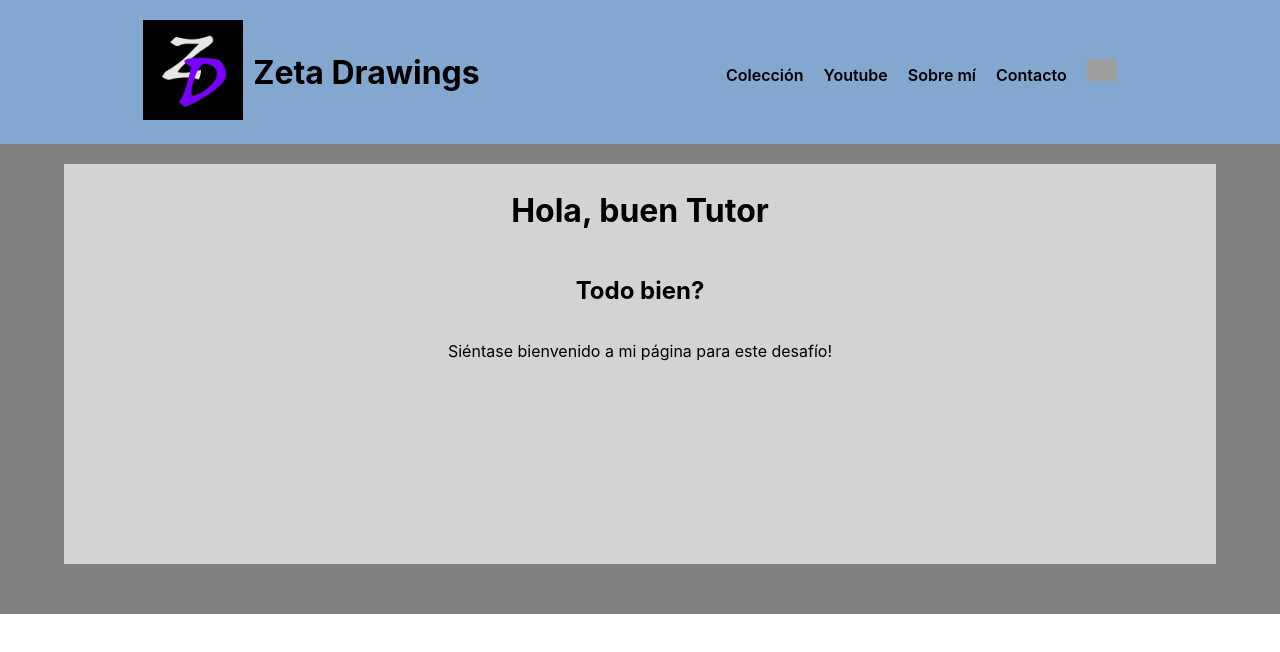
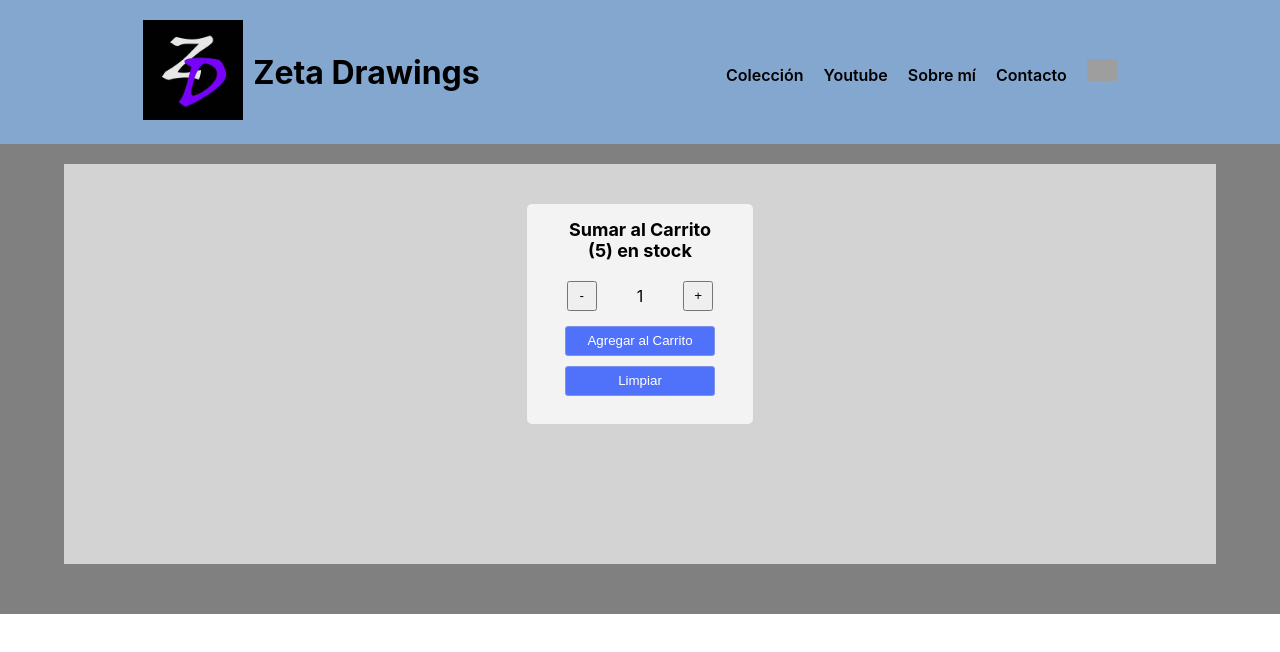
Before and after one commit to lautaro-zaccagnino/ZetaDrawingsREACT, a React (Create React App) app: page / in a window 1280 px wide. Shown: the top 652 px of the page. Built offline with nearby package versions, Linux system fonts and the light colour scheme; grey boxes are pictures that could not be loaded; the HTML template or start-up script is replaced by a standard one.

Commit message:
ItemCount

```diff
--- /dev/null
+++ b/src/components/ItemCount.js
@@ -0,0 +1,94 @@
+import React, { useState } from "react"
+
+const ItemCount = ({stock, initial, onAdd}) =>{
+
+    const [contador, setContador] = useState(initial);
+
+    const sumar = () =>{
+        if(contador < stock){
+            onSumar();
+        }
+    }
+
+    const restar = () =>{
+        if(contador > 1){
+            onRemove();
+        }
+    }
+
+    const reset = () =>{
+        setContador(initial)
+    }
+
+
+    /////////////////////////////////
+
+    const onSumar = () =>{
+        setContador(contador + 1);
+    }
+
+    const onRemove = () =>{
+        setContador(contador - 1);
+    }
+
+    const Carrito = () =>{
+        if(stock > 0){
+            onAdd(contador);
+        } else alert("No hay Stock!");
+    }
+
+    ////////////////////////////////
+
+    return(
+        <>
+            <section style={styles.section}>
+                <h2 style={styles.h}>Sumar al Carrito <br></br> ({stock}) en stock</h2>
+                <div style={styles.div}>
+                    <button onClick={restar} style={styles.masmenos}>-</button>
+                    <p>{contador}</p>
+                    <button onClick={sumar} style={styles.masmenos}>+</button>
+                </div>
+                <button onClick={Carrito} style={styles.boton}>Agregar al Carrito</button>
+                <button onClick={reset} style={styles.boton}>Limpiar</button>
+            </section>
+        </>
+    )
+
+
+}
+
+const styles={
+    section:{
+        marginTop: 40,
+        display: 'flex',
+        flexDirection: 'column',
+        alignItems: 'center',
+        backgroundColor: " #f3f3f3",
+        height: 220,
+        borderRadius: 5,
+    },
+    h:{
+        fontSize: 18,
+        textAlign: 'center',
+    },
+    div:{
+        display: 'flex',
+        height: 40,
+        alignItems: 'center',
+    },
+    masmenos:{
+        width: 30,
+        height: 30,
+        margin: 40,
+    },
+    boton:{
+        width: 150,
+        height: 30,
+        marginTop: 10,
+        border: "solid 1px #7c91e8",
+        borderRadius: "3px",
+        backgroundColor: "#5072fa ",
+        color: "white",
+    }
+}
+export default ItemCount
--- a/src/components/ItemListContainer.js
+++ b/src/components/ItemListContainer.js
@@ -1,11 +1,15 @@
 import React from 'react'
+import ItemCount from './ItemCount'
 
 export const ItemListContainer = () => {
+
+    const mensajeGracias = (contador) => {
+        alert("Gracias por tu compra de: " + contador + " unidades")
+    }
+
     return(
         <section style={styles.section}>
-            <h1 style={styles.headOne}>Hola, buen Tutor</h1>
-            <h2>Todo bien?</h2>
-            <p>Siéntase bienvenido a mi página para este desafío!</p>
+            <ItemCount stock={5} initial={1} onAdd={mensajeGracias}/>
         </section>
     )
 }
@@ -19,8 +23,5 @@ const styles={
         width: "90vw",
         height: 400,
         backgroundColor: "lightgrey",
-    },
-    headOne:{
-        fontSize: 32,
     }
 }
```
